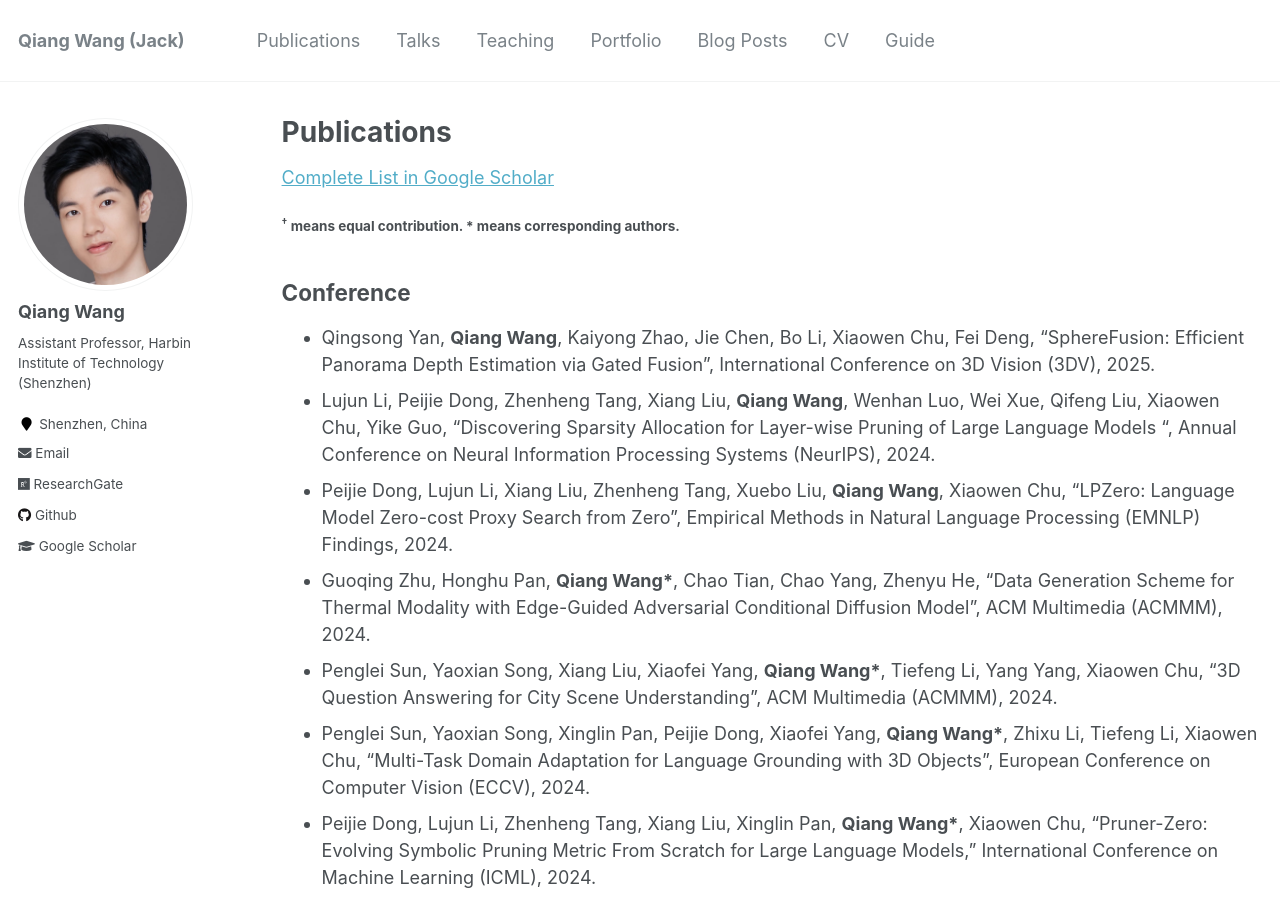
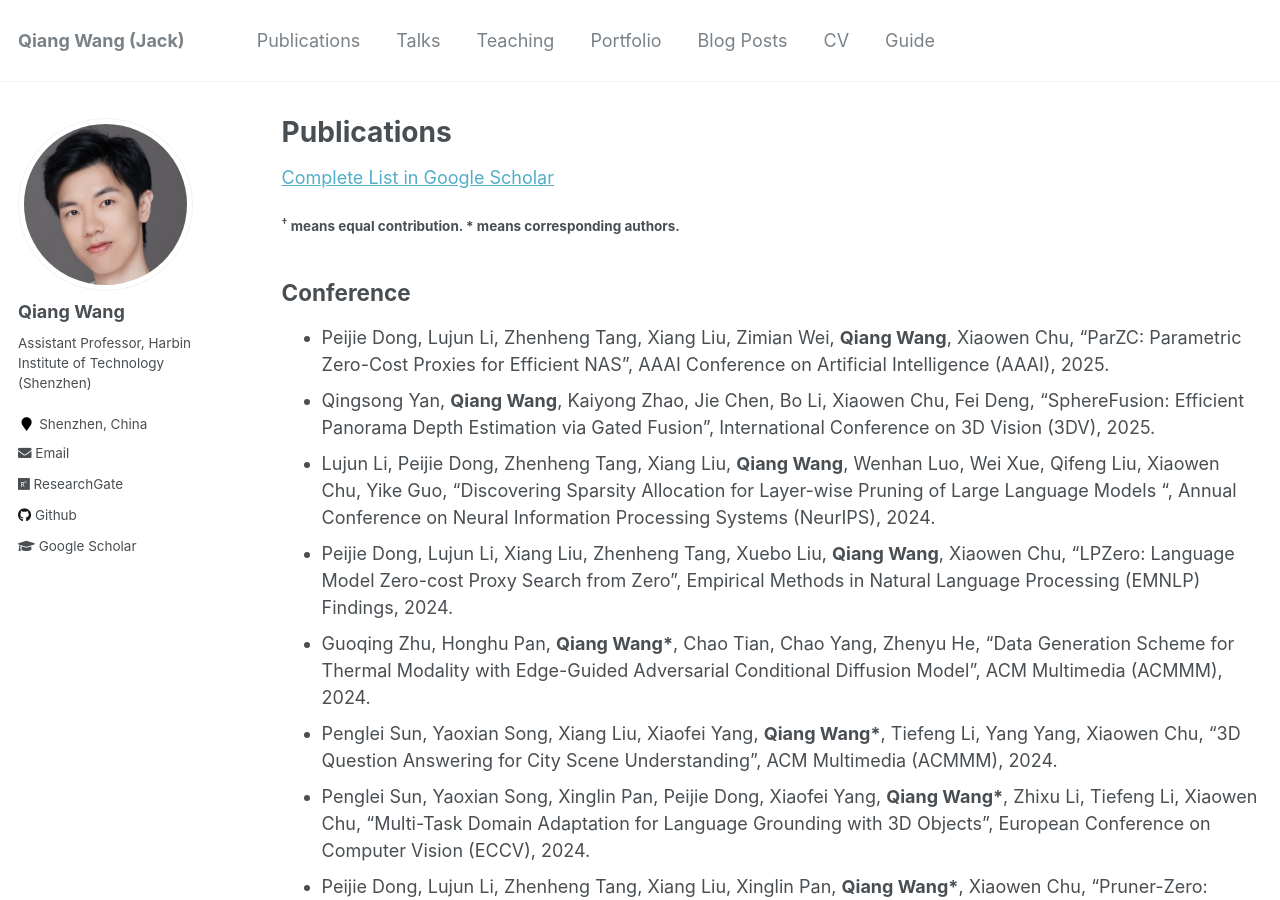
Before and after one commit to blackjack2015/blackjack2015.github.io, a Jekyll site: the page built from _pages/publications.md, in a window 1280 px wide and 900 px high. Built offline with Jekyll 4.4.1, drawn with Linux system fonts in a browser that asks for light colours.

Commit message:
Update publications.md

```diff
--- a/_pages/publications.md
+++ b/_pages/publications.md
@@ -20,6 +20,7 @@ author_profile: true
 #### <sup>&dagger;</sup> means equal contribution. \* means corresponding authors.
 
 ## Conference
++ Peijie Dong, Lujun Li, Zhenheng Tang, Xiang Liu, Zimian Wei, **Qiang Wang**, Xiaowen Chu, "ParZC: Parametric Zero-Cost Proxies for Efficient NAS", AAAI Conference on Artificial Intelligence (AAAI), 2025.
 + Qingsong Yan, **Qiang Wang**, Kaiyong Zhao, Jie Chen, Bo Li, Xiaowen Chu, Fei Deng, "SphereFusion: Efficient Panorama Depth Estimation via Gated Fusion", International Conference on 3D Vision (3DV), 2025.
 + Lujun Li, Peijie Dong, Zhenheng Tang, Xiang Liu, **Qiang Wang**, Wenhan Luo, Wei Xue, Qifeng Liu, Xiaowen Chu, Yike Guo, "Discovering Sparsity Allocation for Layer-wise Pruning of Large Language Models
 ", Annual Conference on Neural Information Processing Systems (NeurIPS), 2024.
```
